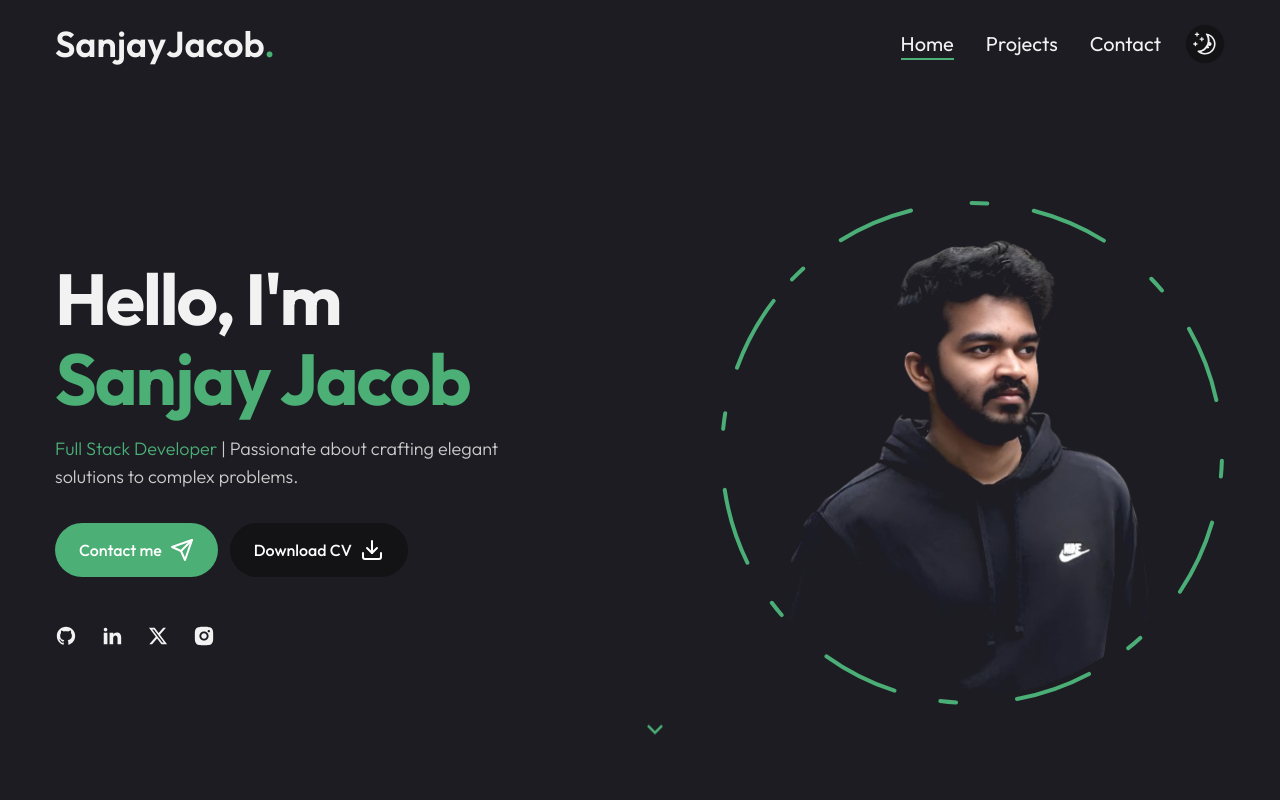
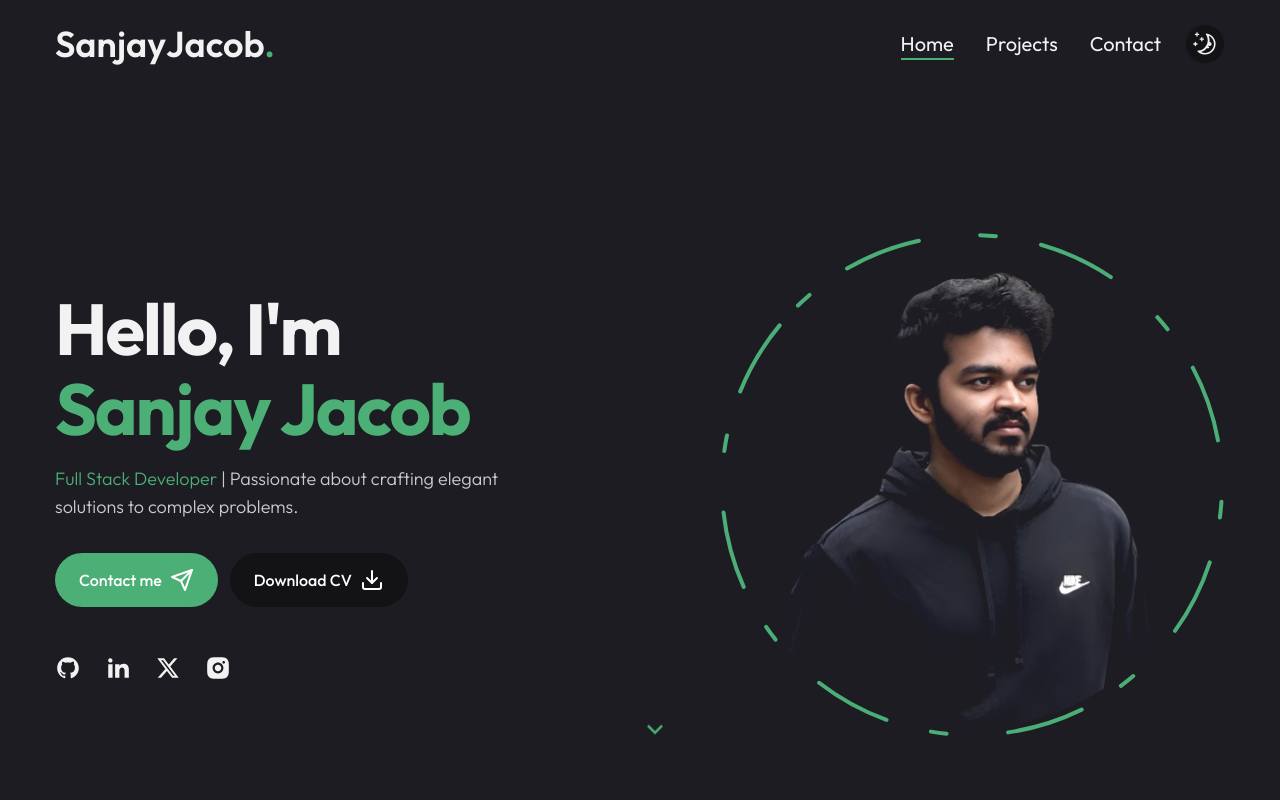
Before and after one commit to sanjayvjacob/portfolio, a Next.js app: page / in a window 1280 px wide. Shown: the top 800 px of the page. Built offline with nearby package versions, Linux system fonts and the light colour scheme.

Commit message:
hero section done

```diff
--- a/components/DevImg.jsx
+++ b/components/DevImg.jsx
@@ -11,13 +11,13 @@ const DevImg = () => {
        initial={{opacity:0}}
        animate={{
         opacity:1,
-        transition:{delay: 2, duration: 0.4, ease:'easeIn'}}}
+        transition:{delay: .5, duration: 0.4, ease:'easeIn'}}}
         >
         <motion.div
               initial={{opacity:0}}
               animate={{
               opacity:1,
-              transition:{delay: 2.4, duration: 0.4,ease:'easeInOut'}
+              transition:{delay: 1, duration: 0.4,ease:'easeInOut'}
             }}
         className="w-[298px] h-[298px] xl:w-[498px] xl:h-[498px] dark:mix-blend-lighten absolute"
         >
--- a/components/Hero.jsx
+++ b/components/Hero.jsx
@@ -11,12 +11,12 @@ const Hero = () => {
   return (
     <section className="py-12 xl:py-24 h-full xl:pt-28 bg-hero bg-no-repeat bg-bottom bg-cover dark:bg-none">
     <div className="container mx-auto">
-      <div className="flex justify-between gap-x-8">
-        <div className="flex max-w-[600px] flex-col justify-center max-auto xl:mx-0 text-center xl:text-left">
+      <div className="flex flex-col xl:flex-row items-center justify-between xl:pt-8 xl:pb-24">
+        <div className="order-2 xl:order-none text-center xl:text-left">
         <h1 className="h1 mb-4">Hello, I'm<br /><span className="text-primary">Sanjay Jacob</span></h1>
         <p className="subtitle max-w-[490px] mx-auto xl:mx-0"><span className="text-primary">Full Stack Developer</span> | Passionate about crafting elegant solutions to complex problems.</p>
         {/* Buttons */}
-        <div className="flex flex-row gap-y-3 gap-x-3 mx-auto xl:mx-0 mb-12">
+        <div className="flex  gap-y-3 gap-x-3 mx-auto xl:mx-0 mb-12 justify-center md:justify-start">
           <Link href='/contact'>
             <Button className="gap-x-2">Contact me<Send send={18}/>
             </Button>
@@ -28,15 +28,16 @@ const Hero = () => {
         </div>
         {/* Socials */}
         <Socials
-        containerStyles='flex gap-x-6 mx-auto xl:mx-0'
-        iconStyles='text-foreground text-[22px] hover:text-primary transition-all'/>
+        containerStyles='flex gap-x-6 mx-auto xl:mx-0 justify-center md:justify-start'
+        iconStyles='text-foreground text-[26px] hover:text-primary transition-all'/>
         </div>
         {/* Image */}
-        <div className="hidden xl:flex relative">
-          <div className="w-[500px] h-[500px] bg-no-repeat absolute -top-1 -right-2"></div>
+        <div className="order-1 xl:order-none mb-8 xl:mb-0">
+          {/* <div className="w-[500px] h-[500px] bg-no-repeat absolute -top-1 -right-2"></div> */}
           <DevImg
           containerStyles='bg-hero_shape w-[510px] h-[462px] bg-no-repeat relative bg-bottom'
-          imgSrc='/hero/developer.png'/>
+          imgSrc='/hero/developer.png'
+          />
         </div>
       </div>
       {/* Icons */}
--- a/components/Socials.jsx
+++ b/components/Socials.jsx
@@ -11,19 +11,19 @@ import Link from 'next/link'
 
 const icons = [
   {
-    path: '/',
+    path: 'https://github.com/sanjayvjacob',
     name: <RiGithubFill/>,
   },
   {
-    path: '/',
+    path: 'https://linkedin.com/in/sanjayvjacob',
     name: <RiLinkedinFill/>,
   },
   {
-    path: '/',
+    path: 'https://twitter.com/sanjayvjacob',
     name: <RiTwitterXFill/>,
   },
   {
-    path: '/',
+    path: 'https://instagram.com/sanjayvjacob',
     name: <RiInstagramFill/>,
   },
 ]
@@ -33,7 +33,7 @@ const Socials = ({containerStyles, iconStyles}) => {
     <div className={`${containerStyles}`}>
       {icons.map((icon, index)=>{
         return (
-          <Link href={icon.path} key={index}>
+          <Link href={icon.path} key={index} target="_blank" rel="noopener noreferrer">
             <div className={`${iconStyles}`}>{icon.name}</div>
           </Link>
         )
```
